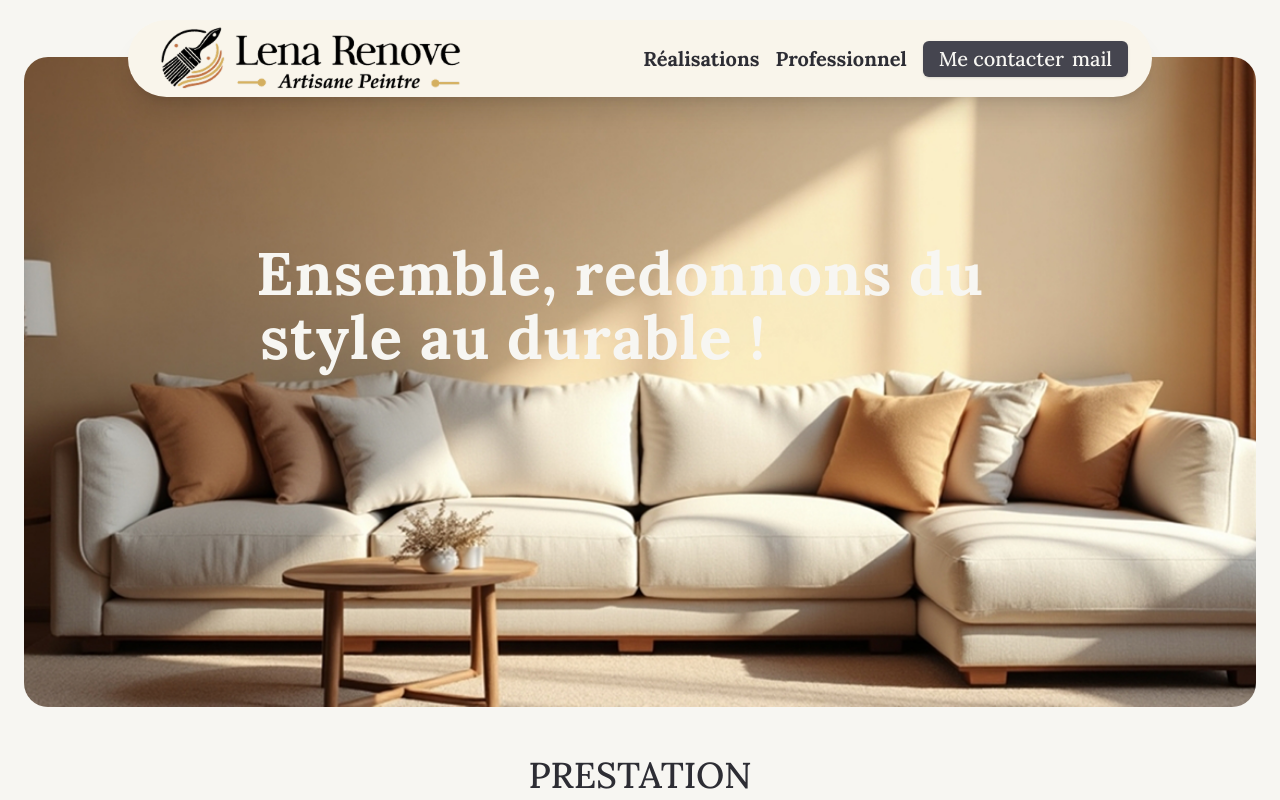
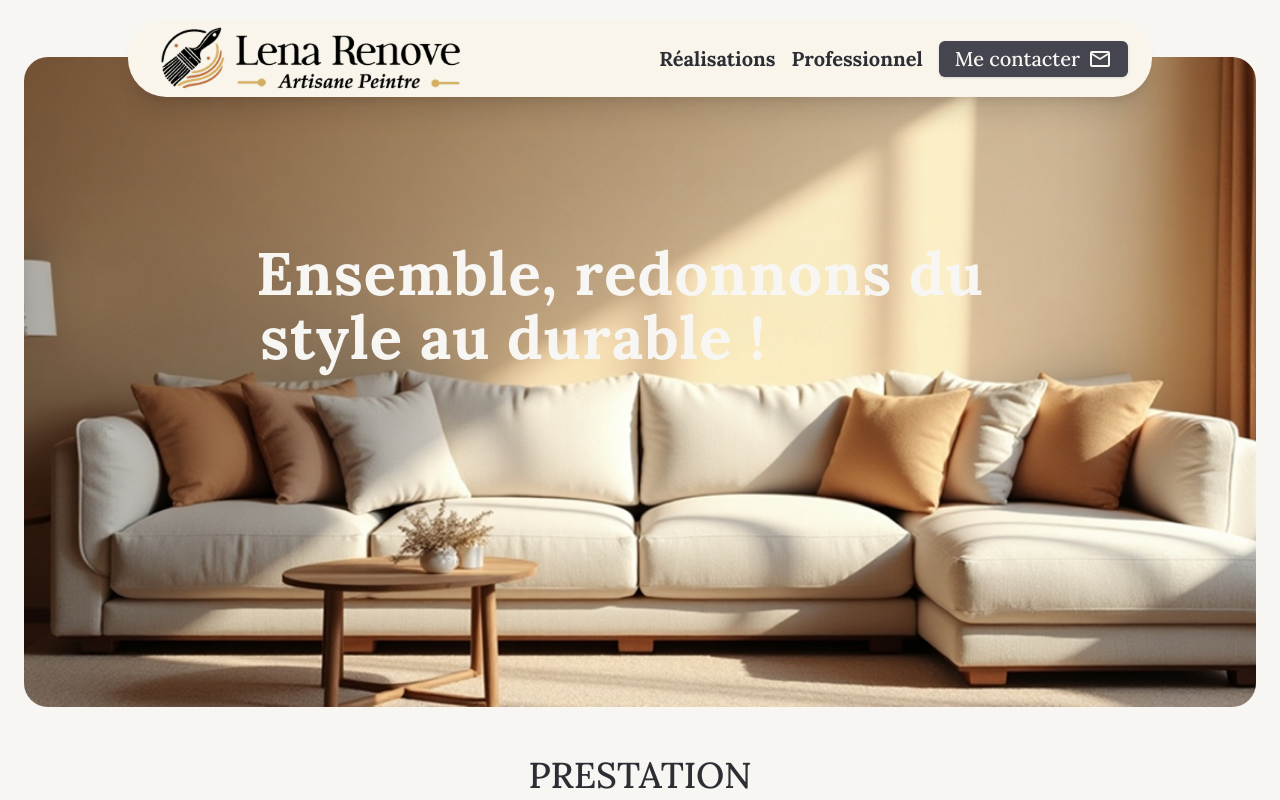
Before and after one commit to Louis-debailleul/lena-renove, a Next.js app: page / in a window 1280 px wide. Shown: the top 800 px of the page. Built offline with nearby package versions, Linux system fonts and the light colour scheme.

Commit message:
add  material-icons in globals.css

```diff
--- a/app/globals.css
+++ b/app/globals.css
@@ -1,3 +1,4 @@
+@import "material-symbols";
 @tailwind base;
 @tailwind components;
 @tailwind utilities;
--- a/package.json
+++ b/package.json
@@ -25,6 +25,8 @@
     "embla-carousel-react": "^8.5.2",
     "framer-motion": "^12.6.3",
     "lucide-react": "^0.476.0",
+    "material-icons": "^1.13.14",
+    "material-symbols": "^0.30.0",
     "next": "15.1.7",
     "react": "^19.0.0",
     "react-dom": "^19.0.0",
```
Also changed, not shown: 1 other file (tests, documents, lock files or other folders).
